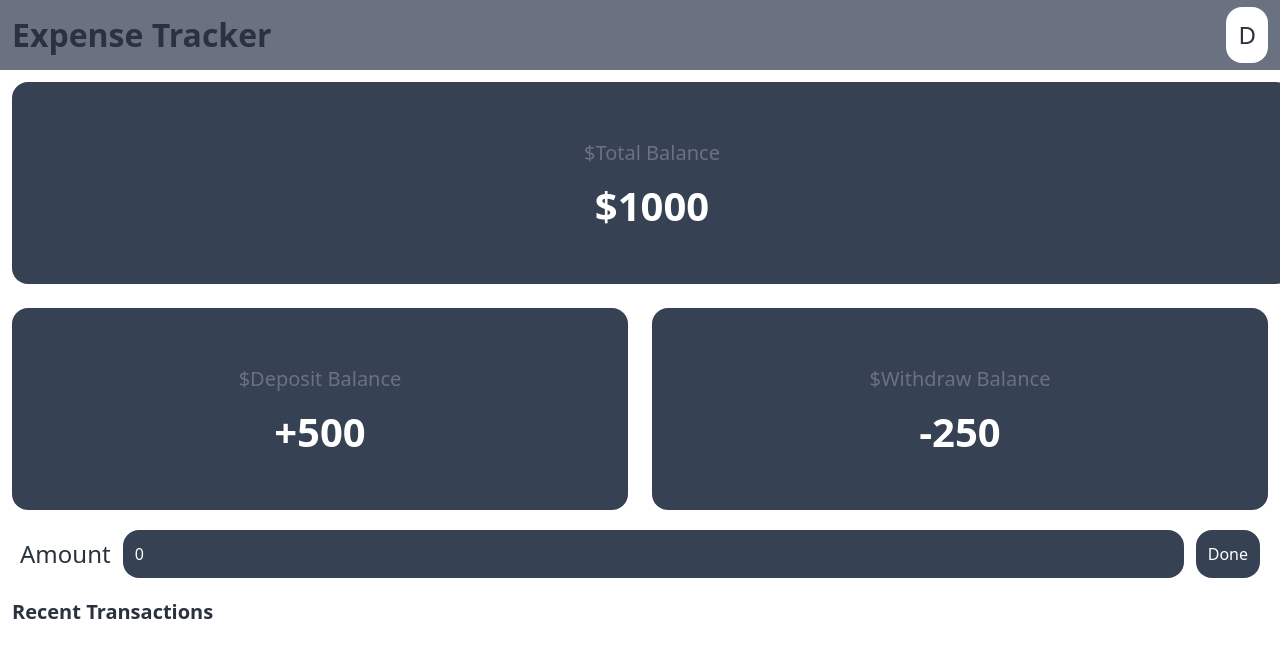
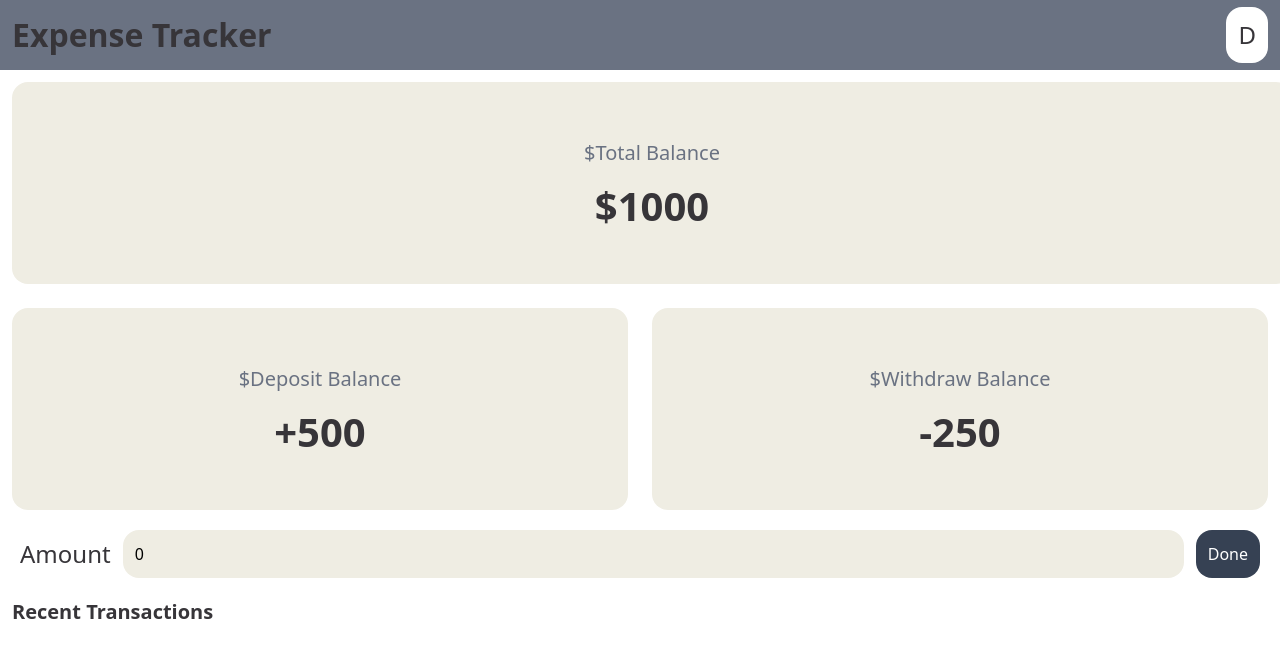
Before and after one commit to codewithfitse/ExpenseTracker, a React (Vite) app in the folder Frontend/: page /Home in a window 1280 px wide. Shown: the top 658 px of the page. Built offline with nearby package versions, Linux system fonts and the light colour scheme.

Commit message:
WORKING ON CALUCULATE INPUT

```diff
--- a/Frontend/src/index.css
+++ b/Frontend/src/index.css
@@ -18,12 +18,13 @@ body {
 
 @theme {
   --color-primary: #fff;
-  --color-primary-dark: #2b323f;
+  --color-accent: #efede3;
+  --color-primary-dark: #373539;
 }
 
 @layer components {
   .card {
-    @apply w-full h-fit py-12 bg-gray-700 text-white flex flex-col justify-center items-center rounded-2xl;
+    @apply w-full h-fit py-12 bg-accent dark:bg-gray-700 flex flex-col justify-center items-center rounded-2xl;
   }
   .TransactionCard {
     @apply w-full h-fit p-3 bg-gray-700 text-white flex justify-between items-center rounded-2xl;
--- a/Frontend/src/page/Home.jsx
+++ b/Frontend/src/page/Home.jsx
@@ -79,7 +79,7 @@ export const Home = () => {
             <input
               type="number"
               value={input}
-              className="w-full h-fit p-3 bg-gray-700 text-white rounded-2xl"
+              className="w-full h-fit p-3 bg-accent dark:bg-gray-700 text-black dark:text-white rounded-2xl"
               placeholder="Type.."
               onChange={(e) => setInput(e.target.value)}
             />
```
